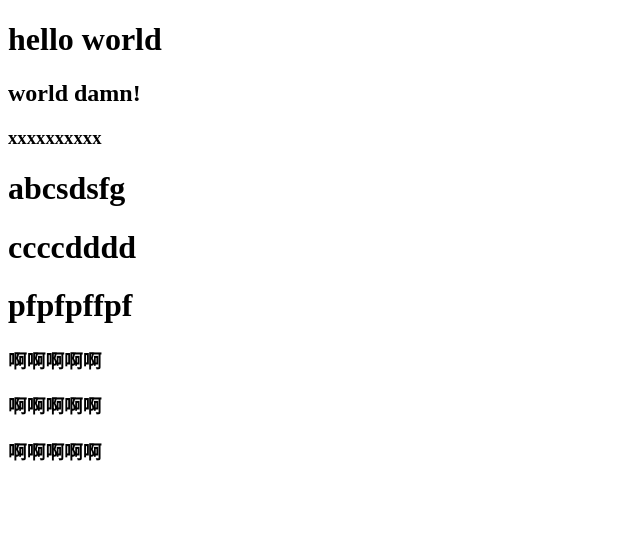
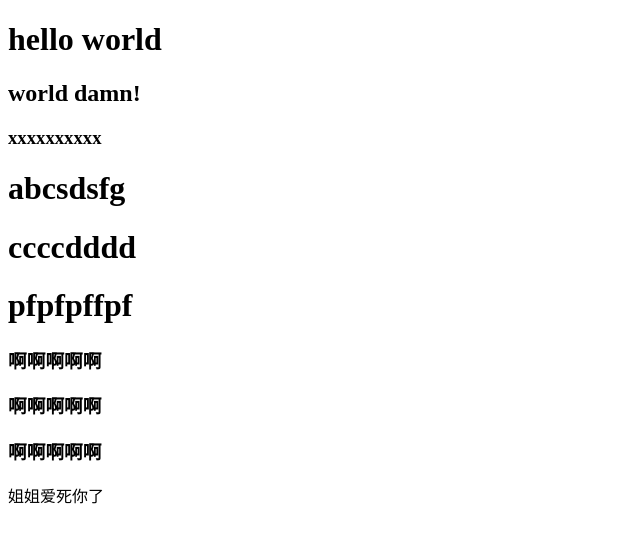
Before and after one commit to xieyuhong/testDemo, a plain HTML site: page index.html in a window 1280 px wide. Shown: the whole page, without its empty margins (0-640 px from the left). Drawn offline with Linux system fonts and the light colour scheme.

Commit message:
第七次求保佑一定要通过

```diff
--- a/index.html
+++ b/index.html
@@ -17,5 +17,6 @@
     <h3>啊啊啊啊啊</h3>
     <h3>啊啊啊啊啊</h3>
     <h3>啊啊啊啊啊</h3>
+    <p>姐姐爱死你了</p>
 </body>
 </html>
```
Also changed, not shown: 1 other file.
